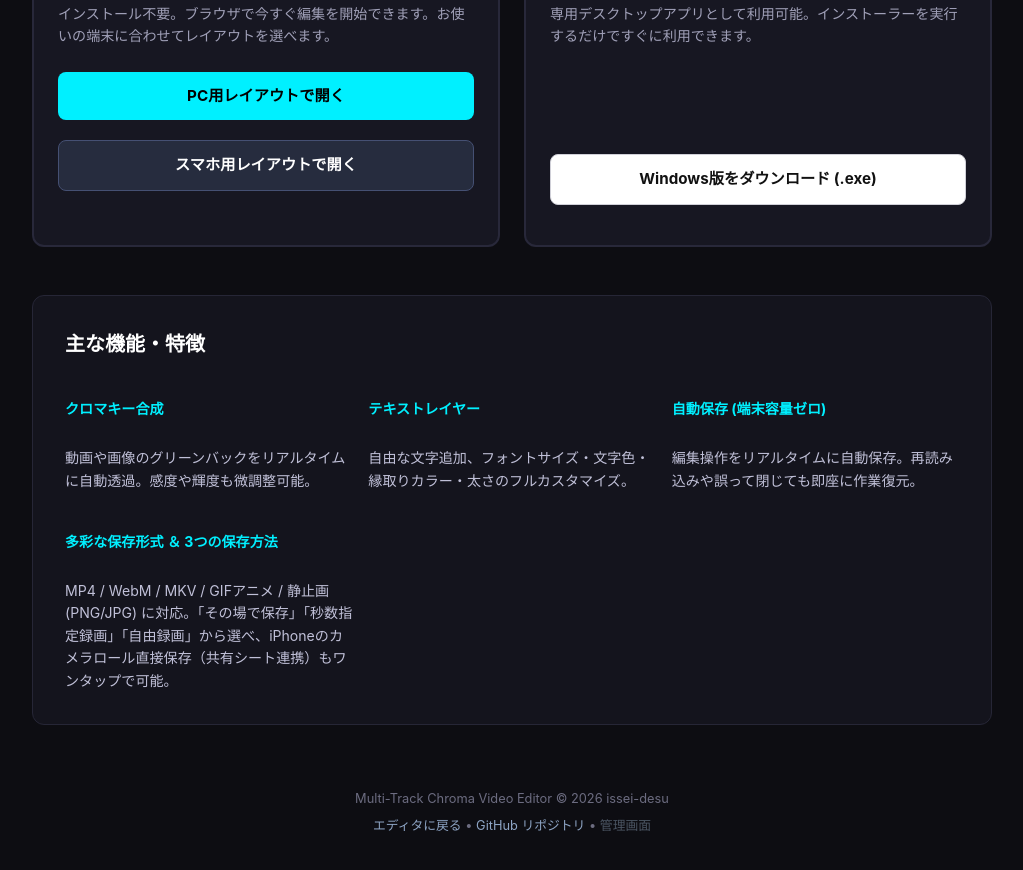
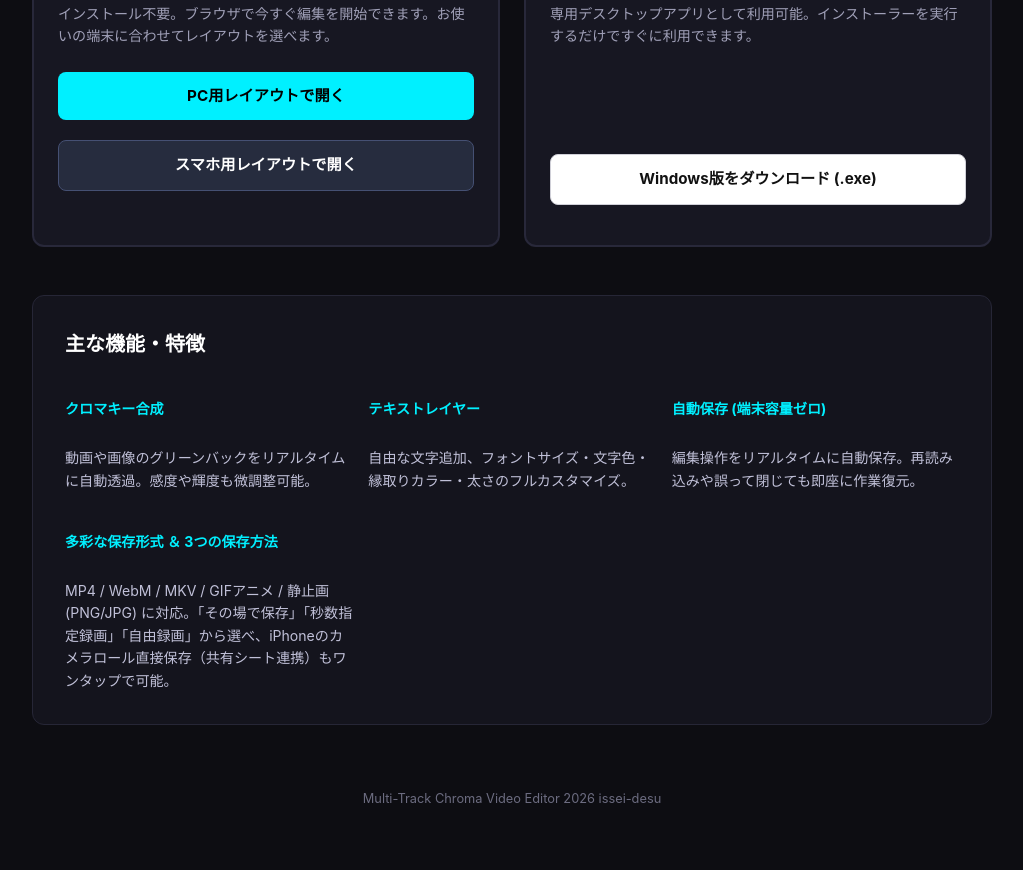
Before and after one commit to issei-desu/henshu-shiteko-ze, an Electron app: page download.html in a window 1400 px wide. Shown: the part 361-1231 px from the top of the page, without its empty margins (188-1211 px from the left). Drawn offline with Linux system fonts and the light colour scheme.

Commit message:
chore: remove copyright symbol and footer links

```diff
--- a/download.html
+++ b/download.html
@@ -256,8 +256,7 @@
     </div>
 
     <footer>
-      <p>Multi-Track Chroma Video Editor &copy; 2026 issei-desu</p>
-      <p style="margin-top: 6px;"><a href="index.html" style="color: #8da4c4; text-decoration: none;">エディタに戻る</a> &bull; <a href="https://github.com/issei-desu/henshu-shiteko-ze" target="_blank" style="color: #8da4c4; text-decoration: none;">GitHub リポジトリ</a> &bull; <a href="admin.html" style="color: #4b5563; text-decoration: none; font-size: 0.8rem;">管理画面</a></p>
+      <p>Multi-Track Chroma Video Editor 2026 issei-desu</p>
     </footer>
   </div>
 
```
